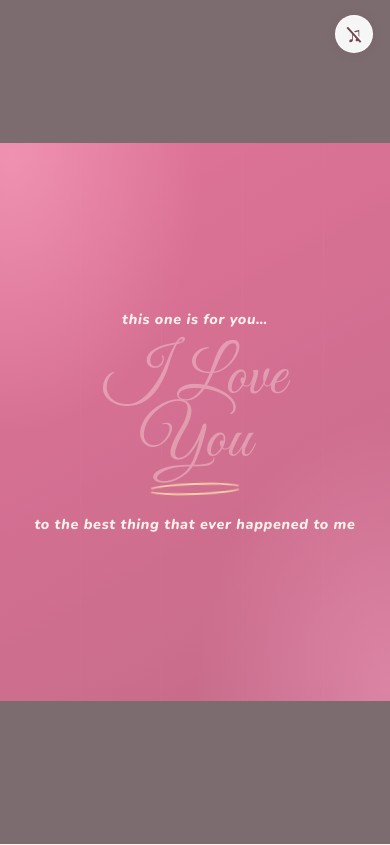
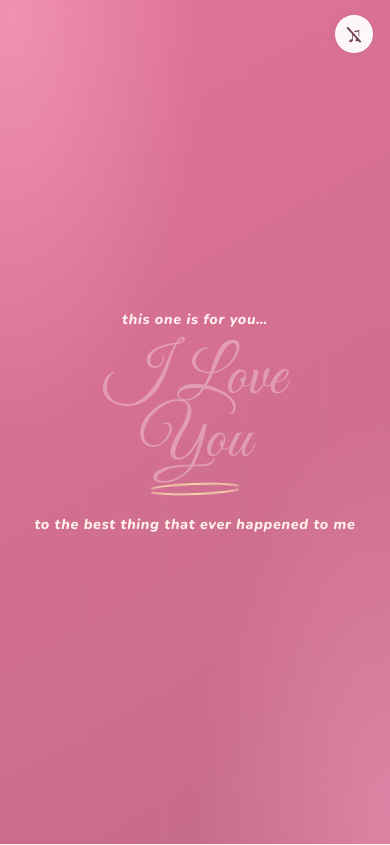
Before and after one commit to drarosk-pixel/Birthday-Website-For-My-Babe, a plain HTML site: page index.html in a window 390 px wide. Both pictures are taken after a click on the button 195 px from the left and 295 px from the top of the page. Drawn offline with Linux system fonts and the light colour scheme.

Commit message:
Fill the phone viewport with the dedication background

```diff
--- a/style.css
+++ b/style.css
@@ -11,7 +11,7 @@ button,img {user-select:none;-webkit-user-drag:none}
 .scene {position:relative;isolation:isolate;min-height:100vh;min-height:100svh;overflow:hidden}
 .scene.enter {animation:appear .5s ease-out}
 .centered {display:grid;place-items:center;text-align:center;padding:3rem 1rem}
-.sr-only {position:absolute;width:1px;height:1px;padding:0;border:0;overflow:hidden;clip-path:inset(50%);white-space:nowrap}
+.sr-only {position:absolute;top:0;left:0;width:1px;height:1px;padding:0;border:0;overflow:hidden;clip-path:inset(50%);white-space:nowrap}
 .sound {position:fixed;z-index:10;top:max(15px,env(safe-area-inset-top));right:max(17px,env(safe-area-inset-right));width:41px;height:41px;border:1px solid #fff9;border-radius:50%;background:#fffffff0;color:#704650;box-shadow:0 1px 12px #6c2f3510;display:grid;place-items:center}
 .notes {font:700 21px Georgia;position:relative;line-height:1}.sound[aria-pressed=false] .notes:after {content:"";position:absolute;top:49%;left:-14%;width:130%;height:1.7px;background:currentColor;transform:rotate(48deg);box-shadow:0 -1.5px white}
 .opening {height:100vh;height:100svh;min-height:410px;overflow:hidden;background:radial-gradient(ellipse at 50% 36%,#ffd9db45 0%,transparent 37%),radial-gradient(ellipse at 9% 5%,#fff8ee 0%,transparent 56%),linear-gradient(180deg,#fff8f2 0%,#fff5eb 50%,#f9e1d5 100%)}
@@ -36,6 +36,9 @@ button,img {user-select:none;-webkit-user-drag:none}
 .opening.shot .heart-aura {transition:opacity .6s;opacity:.4}
 .dedication {display:grid;align-items:center;background:#190713;text-align:center;color:#fff0ec}
 .ribbon-screen {padding:3vh 1rem;min-height:66svh;display:grid;place-content:center;justify-items:center;background:radial-gradient(ellipse at 3% 2%,#fc78ac85,transparent 36%),radial-gradient(ellipse at 100% 97%,#f267ab70,transparent 35%),repeating-linear-gradient(90deg,transparent 0 80px,#ffffff04 80px 81px),linear-gradient(150deg,#ca135c,#990541)}
+@media (max-width:600px), (hover:none) and (pointer:coarse) {
+  .ribbon-screen {min-height:100vh;min-height:100dvh}
+}
 .ribbon-screen h2 {font:400 clamp(4.2rem,13vmin,9.8rem)/.94 var(--script);margin:.6rem 0 .3rem;animation:rise .9s both}
 .ribbon-screen p {font-size:clamp(.9rem,1.5vw,1.35rem)}
 .flourish {width:clamp(6rem,17vw,14rem);height:12px;border:2px solid #f1bb75;border-left-color:transparent;border-right-color:transparent;border-radius:50%;transform:rotate(-2deg);margin:.8rem 0 1.2rem}
```
